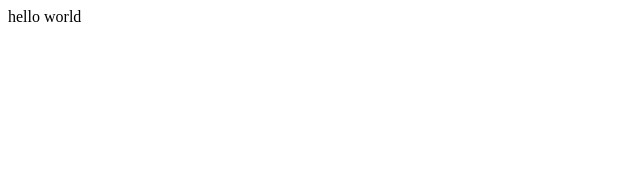
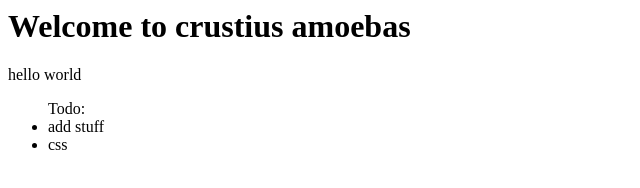
Before and after one commit to felixcthall/crustiusamoebas.github.io, a plain HTML site: page index.html in a window 1280 px wide. Shown: the whole page, without its empty margins (0-640 px from the left). Drawn offline with Linux system fonts and the light colour scheme.

Commit message:
Update index.html

```diff
--- a/index.html
+++ b/index.html
@@ -4,6 +4,14 @@
    </title>
    <meta name="description" content="lol cool website am pro at code">
 </head>
+
+<h1>Welcome to crustius amoebas</h1>
+
 <body>
   hello world
 </body>
+
+<ul> Todo:
+  <li>add stuff</li>
+  <li>css</li>
+</ul>
```
